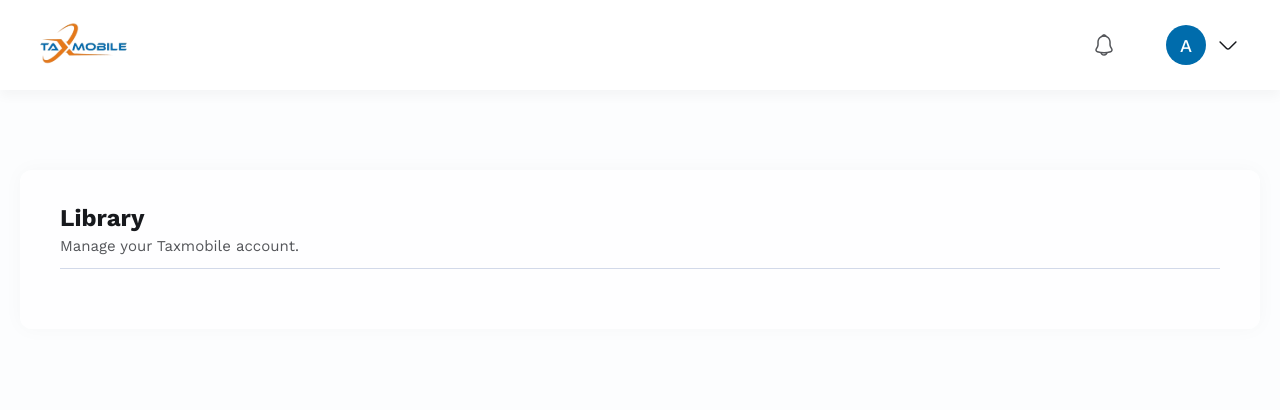
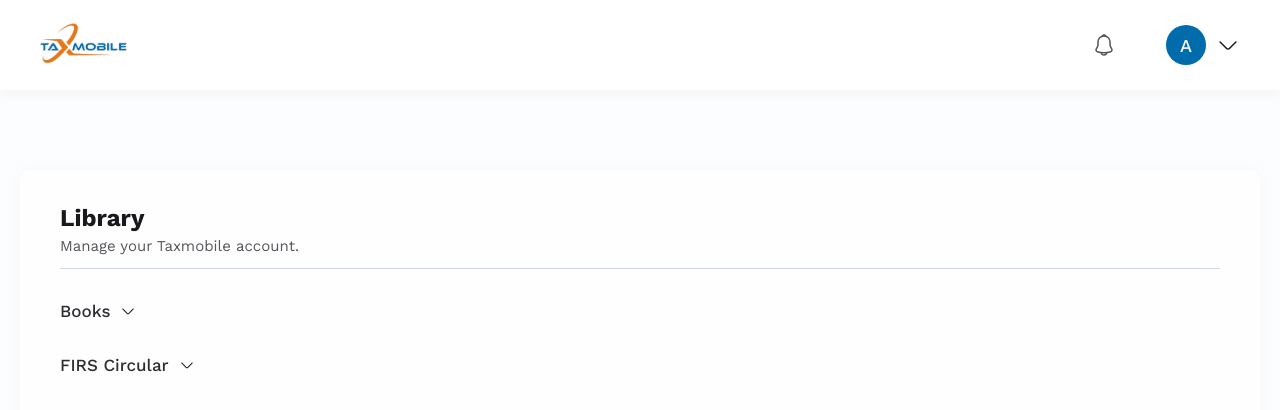
Before and after one commit to taxmobile-online/web, a React (Create React App) app: page /library in a window 1280 px wide. Shown: the top 410 px of the page. Built offline with nearby package versions, Linux system fonts and the light colour scheme.

Commit message:
Adding library toggle

```diff
--- a/src/Components/Atoms/Button/style.tsx
+++ b/src/Components/Atoms/Button/style.tsx
@@ -67,5 +67,9 @@ export const ButtonStyle = styled(Button)`
       width: 100%;
       padding: 2rem 4rem;
     }
+
+    &-small {
+      padding: .6rem 2.3rem;
+    }
   }
 `;
--- a/src/Components/Organisms/Card/Card.tsx
+++ b/src/Components/Organisms/Card/Card.tsx
@@ -1,18 +1,20 @@
 import React from "react";
 
-import { Top, Wrapper } from "./style";
 import Typography from "Components/Atoms/Typography";
+
+import { Top, Wrapper, Bottom } from "./style";
 
 // Type defination
 interface Props {
   title?: string;
   subTitle?: string;
+  children?: JSX.Element;
 }
 
 // Component
 const Card: React.FC<Props> = (props) => {
   // Props
-  const { title, subTitle } = props;
+  const { title, subTitle, children } = props;
 
   // Data to display
   return (
@@ -23,6 +25,8 @@ const Card: React.FC<Props> = (props) => {
           {subTitle && <Typography as="p" className="p-8" text={subTitle} />}
         </Top>
       ) : null}
+
+      <Bottom>{children}</Bottom>
     </Wrapper>
   );
 };
--- a/src/Components/Organisms/Card/style.tsx
+++ b/src/Components/Organisms/Card/style.tsx
@@ -1,7 +1,7 @@
 import styled from "styled-components";
 
 export const Wrapper = styled.div`
-  padding: 3rem 4rem 6rem;
+  padding: 3rem 4rem 3rem;
   border-radius: 1.2rem;
   background-color: var(--color-16);
   /* background-color: #0000ff54; */
@@ -12,3 +12,7 @@ export const Top = styled.div`
   border-bottom: 1px solid var(--color-15);
   padding-bottom: 1rem;
 `;
+
+export const Bottom = styled.div`
+  padding-block: 3rem;
+`;
--- /dev/null
+++ b/src/Components/Organisms/LibraryDropdown/Book.tsx
@@ -0,0 +1,25 @@
+import React from "react";
+import { BookStyle } from "./style";
+import Typography from "Components/Atoms/Typography";
+import Button from "Components/Atoms/Button";
+
+// Type defination
+interface Props {
+  title: string;
+}
+
+// Component
+const Book: React.FC<Props> = ({ title }) => {
+  // Data to display
+  return (
+    <BookStyle>
+      <Typography as="h5" className="h-13" text={title} />
+      <Button
+        className="btn btn-primary btn-small mt-20 book-btn"
+        value="Red"
+      />
+    </BookStyle>
+  );
+};
+
+export default Book;
--- /dev/null
+++ b/src/Components/Organisms/LibraryDropdown/LibraryDropdown.tsx
@@ -0,0 +1,66 @@
+import React, { useState, Fragment } from "react";
+
+import Button from "Components/Atoms/Button";
+import { ArrowDown } from "Components/Atoms/SvgIcons";
+
+import { Books, Wrapper } from "./style";
+import Typography from "Components/Atoms/Typography";
+import Book from "./Book";
+
+// External variables
+// const tabContent = {
+//   books:
+// }
+
+// Type defination
+interface Props {
+  togglerList: string[];
+}
+
+// Component
+const LibraryDropdown: React.FC<Props> = (props) => {
+  // States
+  const [showBooks, setShowBooks] = useState(false);
+
+  // Props
+  const { togglerList } = props;
+
+  // Data to display
+  return (
+    <Wrapper>
+      {togglerList && !togglerList.length
+        ? null
+        : togglerList.map((item, index) => {
+            if (item.toLocaleLowerCase() === "books") {
+              return (
+                <Fragment key={index}>
+                  <Button
+                    className="toggler-btn"
+                    onClick={() => setShowBooks(!showBooks)}
+                  >
+                    <Typography as="span" className="" text={item} />
+                    <ArrowDown width={"1.6rem"} />
+                  </Button>
+
+                  {showBooks && (
+                    <Books>
+                      <Book title="NIGERIAN TAX OFFENCES AND PENALTIES" />
+                      <Book title="NIGERIAN TAX OFFENCES AND PENALTIES" />
+                      <Book title="NIGERIAN TAX OFFENCES AND PENALTIES" />
+                    </Books>
+                  )}
+                </Fragment>
+              );
+            } else
+              return (
+                <Button key={index} className="toggler-btn">
+                  <Typography as="span" className="" text={item} />
+                  <ArrowDown width={"1.6rem"} />
+                </Button>
+              );
+          })}
+    </Wrapper>
+  );
+};
+
+export default LibraryDropdown;
--- /dev/null
+++ b/src/Components/Organisms/LibraryDropdown/index.tsx
@@ -0,0 +1 @@
+export { default as LibraryDropdown } from "./LibraryDropdown";
--- /dev/null
+++ b/src/Components/Organisms/LibraryDropdown/style.tsx
@@ -0,0 +1,35 @@
+import { FlexColumn, FlexRowAiCenter } from "Styles/Abstract/Mixins";
+import styled from "styled-components";
+
+export const Wrapper = styled.div`
+  ${FlexColumn}
+  gap: 3rem;
+
+  .toggler-btn {
+    font-size: 1.7rem;
+    font-weight: 500;
+    color: var(--color-8);
+
+    ${FlexRowAiCenter}
+    gap: 1rem;
+  }
+`;
+
+export const BookStyle = styled.div`
+  padding-block: 2rem;
+  background-color: var(--color-white);
+  border-bottom: 1px solid var(--color-6);
+
+  &:not(:first-child) {
+    border-top: 1px solid var(--color-6);
+  }
+
+  .book-btn {
+    font-size: 1.3rem;
+  }
+`;
+
+export const Books = styled.div`
+  ${FlexColumn}
+  gap: 1rem;
+`;
--- a/src/Components/Pages/Library/Library.tsx
+++ b/src/Components/Pages/Library/Library.tsx
@@ -2,6 +2,7 @@ import React from "react";
 
 import { Card } from "Components/Organisms/Card";
 import { DashboardTemplate } from "Components/Templates/DashboardTemplate";
+import { LibraryDropdown } from "Components/Organisms/LibraryDropdown";
 
 // Type defination
 interface Props {}
@@ -11,7 +12,9 @@ const Library: React.FC<Props> = () => {
   // Data to display
   return (
     <DashboardTemplate>
-      <Card title="Library" subTitle="Manage your Taxmobile account."></Card>
+      <Card title="Library" subTitle="Manage your Taxmobile account.">
+        <LibraryDropdown togglerList={["Books", "FIRS Circular"]} />
+      </Card>
     </DashboardTemplate>
   );
 };
--- /dev/null
+++ b/src/Components/Pages/Library/style.tsx
@@ -0,0 +1,3 @@
+import styled from "styled-components";
+
+export const Wrapper = styled.div``;
```
